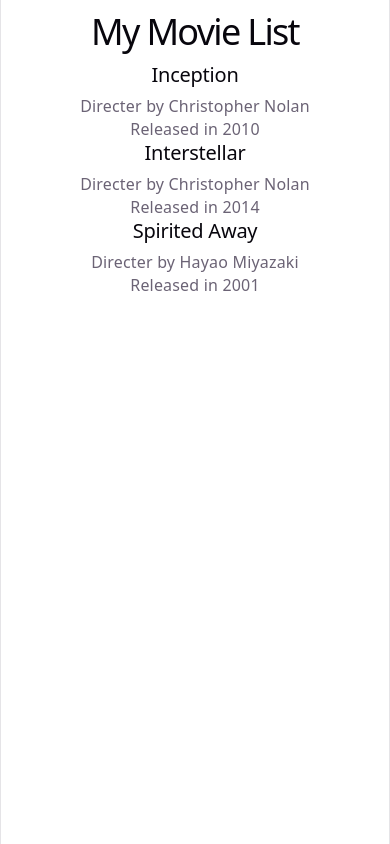
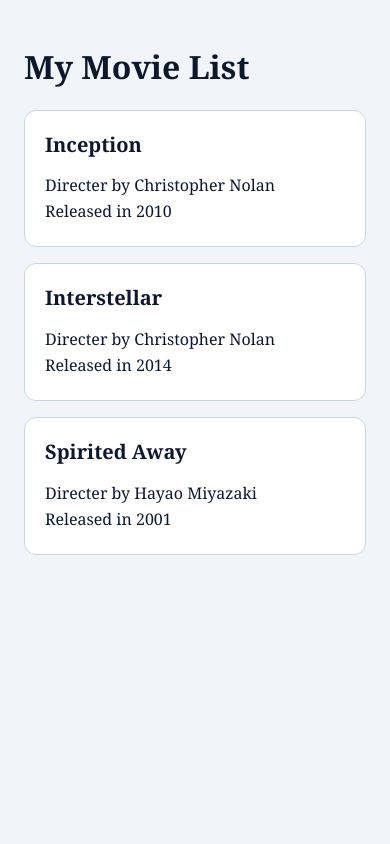
Before and after one commit to annengendo25-design/movie-list, a React (Vite) app: page / in a window 390 px wide. Built offline with nearby package versions, Linux system fonts and the light colour scheme.

Commit message:
Style movie cards with a responsive grid

```diff
--- a/src/components/MovieCard.jsx
+++ b/src/components/MovieCard.jsx
@@ -1,6 +1,6 @@
 export default function MovieCard({movie}){
     return(
-        <article>
+        <article className="movie-card">
             <h2>{movie.title}</h2>
             <p>Directer by {movie.director}</p>
             <p>Released in {movie.year}</p>
--- a/src/components/MovieList.jsx
+++ b/src/components/MovieList.jsx
@@ -1,7 +1,7 @@
 import MovieCard from "./MovieCard.jsx";
 export default function MovieList({movies}){
   return(
-    <section aria-label="Movies">
+    <section className="movie-grid" aria-label="Movies">
         {movies.map((movie)=>(
             <MovieCard key={movie.id} movie={movie}/>
         ))}
--- a/src/index.css
+++ b/src/index.css
@@ -1,111 +1,29 @@
-:root {
-  --text: #6b6375;
-  --text-h: #08060d;
-  --bg: #fff;
-  --border: #e5e4e7;
-  --code-bg: #f4f3ec;
-  --accent: #aa3bff;
-  --accent-bg: rgba(170, 59, 255, 0.1);
-  --accent-border: rgba(170, 59, 255, 0.5);
-  --social-bg: rgba(244, 243, 236, 0.5);
-  --shadow:
-    rgba(0, 0, 0, 0.1) 0 10px 15px -3px, rgba(0, 0, 0, 0.05) 0 4px 6px -2px;
-
-  --sans: system-ui, 'Segoe UI', Roboto, sans-serif;
-  --heading: system-ui, 'Segoe UI', Roboto, sans-serif;
-  --mono: ui-monospace, Consolas, monospace;
-
-  font: 18px/145% var(--sans);
-  letter-spacing: 0.18px;
-  color-scheme: light dark;
-  color: var(--text);
-  background: var(--bg);
-  font-synthesis: none;
-  text-rendering: optimizeLegibility;
-  -webkit-font-smoothing: antialiased;
-  -moz-osx-font-smoothing: grayscale;
-
-  @media (max-width: 1024px) {
-    font-size: 16px;
-  }
+body{
+  margin: 0;
+  font-family: Cambria, Cochin, Georgia, Times, 'Times New Roman', serif;
+  background: #f1f5f9;
+  color: #0f172a;
 }
-
-@media (prefers-color-scheme: dark) {
-  :root {
-    --text: #9ca3af;
-    --text-h: #f3f4f6;
-    --bg: #16171d;
-    --border: #2e303a;
-    --code-bg: #1f2028;
-    --accent: #c084fc;
-    --accent-bg: rgba(192, 132, 252, 0.15);
-    --accent-border: rgba(192, 132, 252, 0.5);
-    --social-bg: rgba(47, 48, 58, 0.5);
-    --shadow:
-      rgba(0, 0, 0, 0.4) 0 10px 15px -3px, rgba(0, 0, 0, 0.25) 0 4px 6px -2px;
-  }
-
-  #social .button-icon {
-    filter: invert(1) brightness(2);
-  }
+main{
+  max-width: 960px;
+  margin: 0 auto;
+  padding: 24px;
 }
-
-body {
-  margin: 0;
+.movie-grid{
+  display: grid;
+  grid-template-columns: repeat(auto-fit,minmax(min(100%,220px)1fr));
+  gap: 16px;
 }
-
-#root {
-  width: 1126px;
-  max-width: 100%;
-  margin: 0 auto;
-  text-align: center;
-  border-inline: 1px solid var(--border);
-  min-height: 100svh;
-  display: flex;
-  flex-direction: column;
-  box-sizing: border-box;
+.movie-card{
+  padding: 20px;
+  background: white;
+  border: 1px solid #cbd5e1;
+  border-radius: 12px;
 }
-
-h1,
-h2 {
-  font-family: var(--heading);
-  font-weight: 500;
-  color: var(--text-h);
+.movie-card h2{
+  margin-top: 0;
+  font-size: 1.25rem;
 }
-
-h1 {
-  font-size: 56px;
-  letter-spacing: -1.68px;
-  margin: 32px 0;
-  @media (max-width: 1024px) {
-    font-size: 36px;
-    margin: 20px 0;
-  }
+.movie-card p{
+  margin: 4px 0;
 }
-h2 {
-  font-size: 24px;
-  line-height: 118%;
-  letter-spacing: -0.24px;
-  margin: 0 0 8px;
-  @media (max-width: 1024px) {
-    font-size: 20px;
-  }
-}
-p {
-  margin: 0;
-}
-
-code,
-.counter {
-  font-family: var(--mono);
-  display: inline-flex;
-  border-radius: 4px;
-  color: var(--text-h);
-}
-
-code {
-  font-size: 15px;
-  line-height: 135%;
-  padding: 4px 8px;
-  background: var(--code-bg);
-}
```
